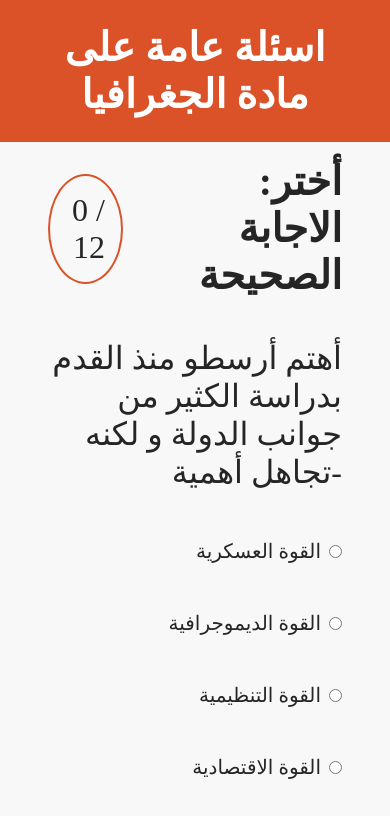
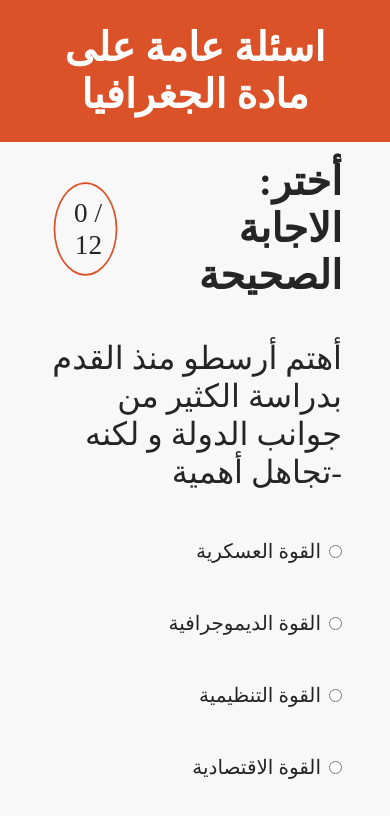
Before and after one commit to MaryEhb/1st-quiz-site, a plain HTML site: page index.html in a window 390 px wide. Shown: the top 816 px of the page. Drawn offline with Linux system fonts and the light colour scheme.

Commit message:
Update style.css

```diff
--- a/style.css
+++ b/style.css
@@ -28,6 +28,7 @@ body{
     border: 2px solid rgb(219, 82, 40);
     padding: 1rem;
     margin: 1rem;
+    position: relative;
 }
 
 .main-heading{
@@ -93,3 +94,9 @@ input{
 #button::-ms-value{
     font-size: 2rem;
 }
+
+@media (max-width:800px){
+    .result{
+        transform: scale(0.85);
+    }
+}
```
